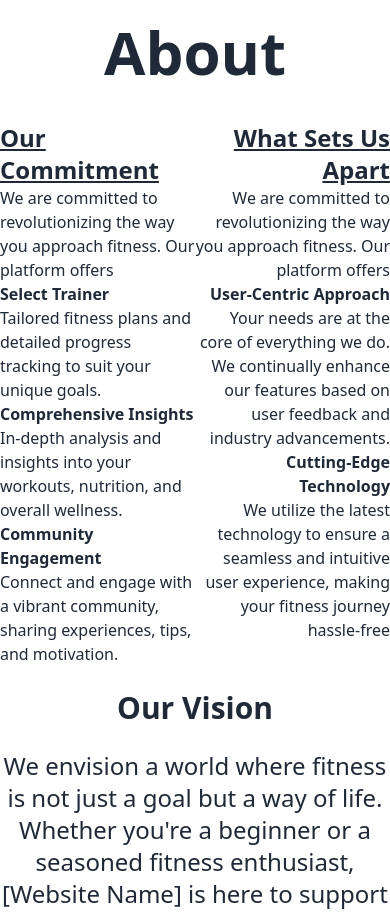
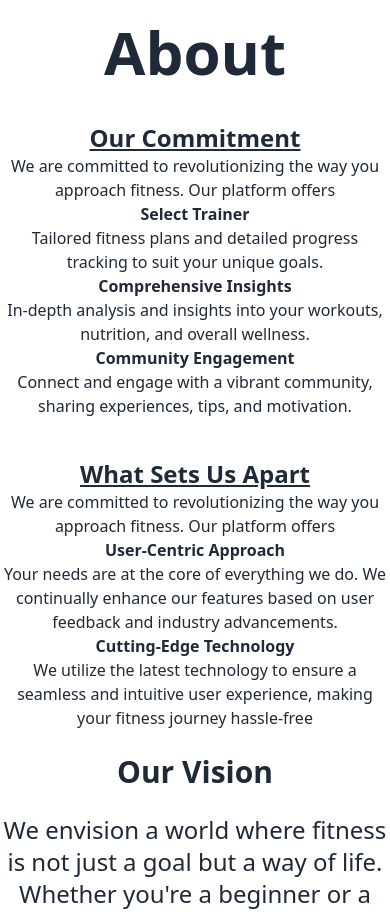
Before and after one commit to NFRIDOY/fitness-tracker-x-client, a React (Vite) app: page / in a window 390 px wide. Shown: the part 1680-2595 px from the top of the page. Built offline with nearby package versions, Linux system fonts and the light colour scheme; no server answers.

Commit message:
Fix: Mobo Res

```diff
--- a/src/components/About/About.jsx
+++ b/src/components/About/About.jsx
@@ -8,8 +8,8 @@ export default function About() {
             <Header1>
                 About
             </Header1>
-            <section className="flex">
-                <div className="w-1/2">
+            <section className="flex flex-col md:flex-row lg:justify-between gap-10 mx-auto">
+                <div className="w-full md:w-1/2 text-center md:text-left ">
                     <h2 className="font-bold text-2xl underline">
                         Our Commitment
                     </h2>
@@ -37,8 +37,8 @@ export default function About() {
                         </ul>
                     </p>
                 </div>
-                <div className="w-1/2 text-right">
-                    <h2 className="font-bold text-2xl text-right underline">
+                <div className="w-full md:w-1/2 text-center md:text-right">
+                    <h2 className="font-bold text-2xl text-center md:text-right underline">
                         What Sets Us Apart
                     </h2>
                     <p >
```
